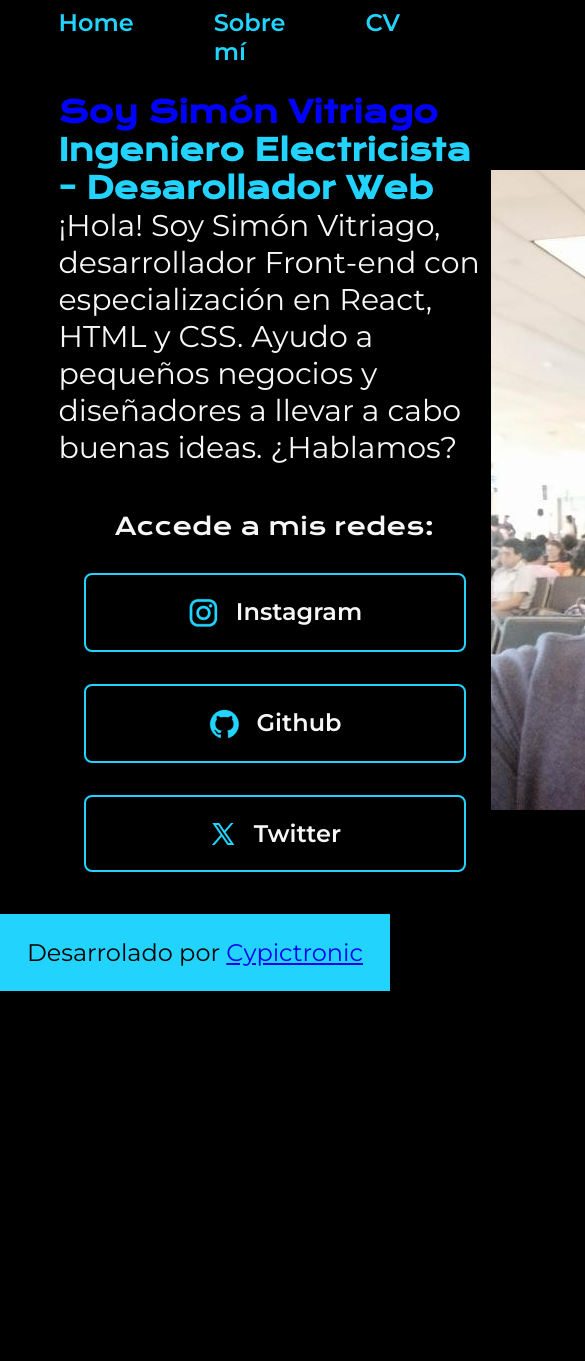
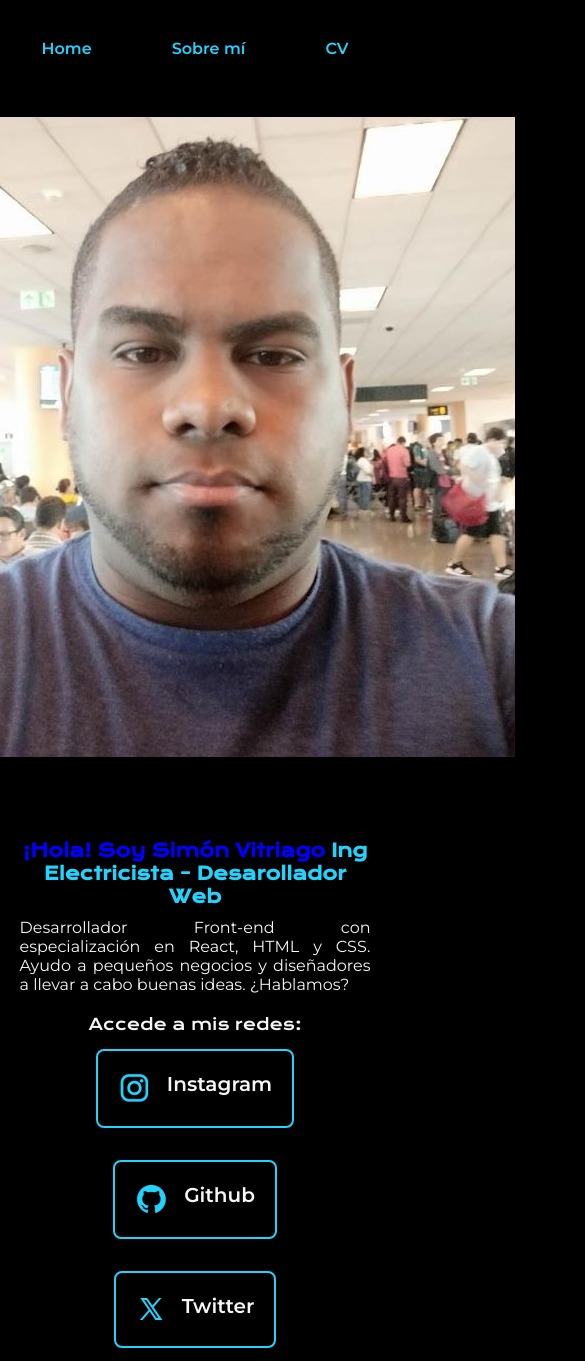
Before and after one commit to cypictronic05/portafolio-alura, a plain HTML site: page index.html in a window 390 px wide. Shown: the top 1361 px of the page, 585 px wide, since content can reach past the window. Before the commit the page ends 991 px from the top, so only its background shows below. Drawn offline with nearby package versions, Linux system fonts and the light colour scheme.

Commit message:
Actualizando Readme.md y CSS

```diff
--- a/index.html
+++ b/index.html
@@ -18,14 +18,14 @@
    <main class="presentacion">
 
        <section class="presentacion__contenido">
-           <h1 class="presentacion__contenido__titulo">Soy Simón Vitriago <span>Ingeniero Electricista - Desarollador Web</span></h1>
-           <p class="presentacion__contenido__texto">¡Hola! Soy Simón Vitriago, desarrollador Front-end con especialización en React,
+           <h1 class="presentacion__contenido__titulo">¡Hola! Soy Simón Vitriago <span>Ing Electricista - Desarollador Web</span></h1>
+           <p class="presentacion__contenido__texto">Desarrollador Front-end con especialización en React,
                HTML y CSS. Ayudo a pequeños negocios y diseñadores a llevar a cabo buenas ideas.
                ¿Hablamos?
            </p>
 
+           <h2 class="presentacion__contenido__subtitulo">Accede a mis redes:</h2>
            <div class="presentacion__enlaces">
-               <h2 class="presentacion__contenido__subtitulo">Accede a mis redes:</h2>
                <a class="presentacion__enlaces_link"  href="https://www.instagram.com/cypictronic/"  target="_blank">
                    <img src="./assets/instagram.png">
                    Instagram</a>
@@ -33,16 +33,17 @@
                    <img src="./assets/github.png">
                    Github</a>
                    <a class="presentacion__enlaces_link" href="https://x.com/CymonsVitriago"  target="_blank">
-                       <img src="./assets/twitter-novo.png">
+                       <img  src="./assets/twitter-novo.png">
                        Twitter</a>
            </div>
 
        </section>
 
-       <img src="./assets/simon.jpg" alt="foto de simon">
+       <img class="presentacion__imagen" src="./assets/simon.jpg" alt="foto de simon">
    </main>
+
    <footer class="footer">
-       <p>Desarrolado por <a href="https://www.instagram.com/cypictronic/"  target="_blank">Cypictronic</a></p>
+       <p>Desarrollado por <a href="https://www.instagram.com/cypictronic/"  target="_blank">Cypictronic</a></p>
    </footer>
 
 </body>
--- a/styles/style.css
+++ b/styles/style.css
@@ -56,28 +56,29 @@ span{
     display: flex;
     align-items: center;
     justify-content: space-between;
+    gap: 82px;
 }
 
 .presentacion__contenido
 {
-    width: 615px;
+    width: 50%;
     display: flex;
     flex-direction: column;
-
 }
 
 .presentacion__contenido__titulo
 {
     font-family: var(--fuente-krona);
-    font-size: 30px;
+    font-size: 1.875rem;
     color:var(--color-enlaces);
+    text-align: justify;
 }
 
 .presentacion__contenido__texto
 {
     font-family: var(--fuente-montserrat);
     font-size: 1.875rem;
-    padding-bottom: 30px;
+    padding-bottom: 20px;
 }
 
 .presentacion__enlaces{
@@ -96,9 +97,8 @@ span{
 
 .presentacion__enlaces_link{
      /* background-color: #22D4FD; */ /* Código comentado */
-    width: 378px;
     text-align: center;
-    padding: 21.5px 0px;
+    padding: 21.5px 20px;
     border-radius: 8px;
     font-family: var(--fuente-montserrat);
     font-weight: 600;
@@ -125,6 +125,7 @@ span{
     font-family: var(--fuente-krona);
     font-weight: 400;
     font-size: 1.5rem;
+    text-align: center;
 }
 
 span:hover{
@@ -141,10 +142,11 @@ footer
     font-family: var(--fuente-montserrat);
     font-size: 1.5rem;
     font-weight: 400;
+    width: 100%;
 }
 
 .presentacion__contenido__articulo{
-    width: 574px;
+    width: 50%;
     padding: 10px 0px;
     font-family: var(--fuente-montserrat);
     font-size: 1.5rem;
@@ -243,6 +245,75 @@ strong{
 
 }
 
+@media (max-width: 1200px){
+
+    .header{
+        padding: 10%;
+    }
+
+    .header__menu{
+        justify-content: center;
+    }
+
+    .header__menu__link{
+        font-size: 1rem;
+    }
+
+
+    .presentacion{
+        flex-direction: column-reverse;
+        padding: 5%;
+    }
+
+    .presentacion__contenido{
+        width: auto;
+    }
+
+    .presentacion__contenido__titulo{
+        font-size: 1.125rem;
+        padding-bottom: 10px;
+        text-align: center;
+
+    }
+
+    .presentacion__contenido__texto{
+        font-size: 1rem;
+        text-align: justify;
+    }
+
+    .presentacion__contenido__subtitulo{
+        font-size: 1rem;
+    }
+
+
+    .presentacion__enlaces{
+        font-size: 1.25rem;
+
+    }
+
+
+    .presentacion__enlaces_link{
+        font-size: 1.25rem;
+
+    }
+
+    .presentacion__contenido__articulo{
+        width: 100%;
+        font-size: 1.5rem;
+    }
+
+
+
+
+
+}
+
+
+
+
+
+
+
 /* .layout {
     display: grid;
     gap: 0.25rem;
```
Also changed, not shown: about.html (+1 -1 lines), curriculo.html (+1 -1 lines), 1 other file.
